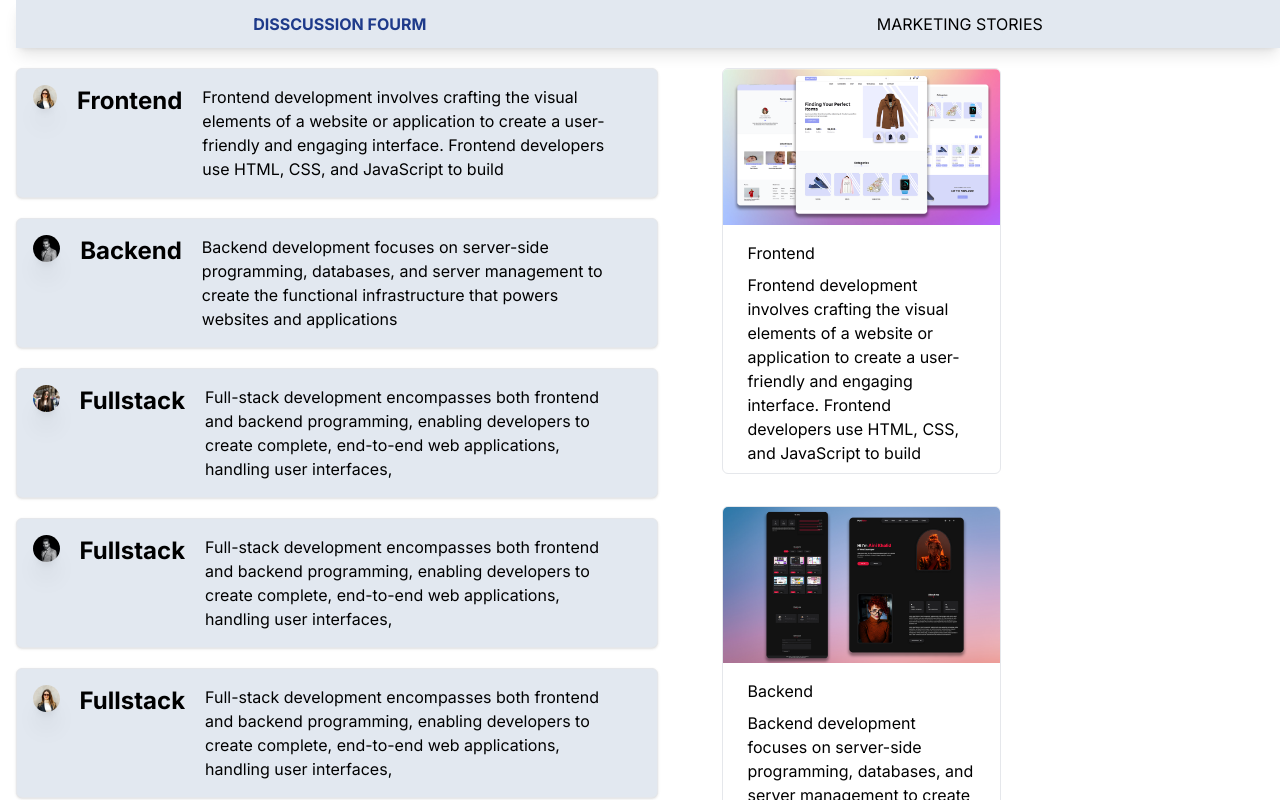
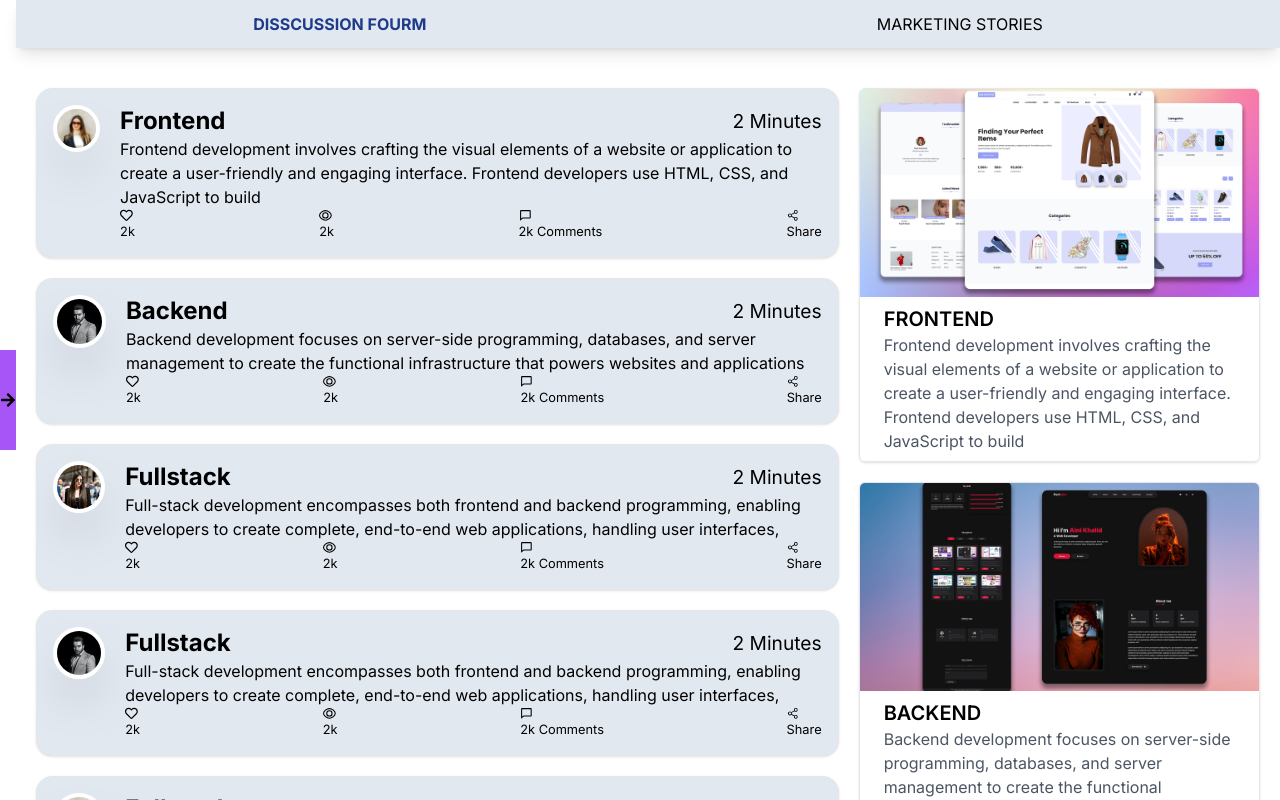
Before and after one commit to samimhub/ui-app, a Next.js app: page / in a window 1280 px wide. Shown: the top 800 px of the page. Built offline with nearby package versions, Linux system fonts and the light colour scheme.

Commit message:
new commit

```diff
--- a/src/ProjectData/index.js
+++ b/src/ProjectData/index.js
@@ -55,13 +55,3 @@ export const DisscussionDetails = [
         description: 'Full-stack development encompasses both frontend and backend programming, enabling developers to create complete, end-to-end web applications, handling user interfaces,'
       }
   ];
-  export const Menus = [
-    { title: "Disscussion Fourm", src: "disscuse" },
-    { title: "Market Stories", src: "market" },
-    { title: "Sentiment", gap: true },
-    { title: "Market "},
-    { title: "Sector"},
-    { title: "Watchlist"},
-    { title: "Events", gap: true },
-    { title: "News/Interview"},
-  ];
--- a/src/app/Component/DisscussionCard.tsx
+++ b/src/app/Component/DisscussionCard.tsx
@@ -1,6 +1,10 @@
 import {DisscussionDetails} from "@/ProjectData"
 import Image from "next/image"
 import React from 'react'
+import { FaRegHeart } from "react-icons/fa";
+import { GrView } from "react-icons/gr";
+import { BiComment } from "react-icons/bi";
+import { GoShareAndroid } from "react-icons/go";
 
 function DisscussionCard() {
   return (
@@ -28,23 +32,35 @@ type DisscussionItems={
     description:string;
 }
 
-const DisscussionItems=({ImgUrl,title,description}:DisscussionItems)=>{
-    return(
-        <>
-         <div className="flex w-full items-start gap-5 rounded-md border p-4 overflow-hidden bg-slate-200 shadow ">
-            <div className="flex flex-col">
-             <Image src={ImgUrl} alt="user" width={85} height={85} className="rounded-full shadow-xl border-
-            border-white"/>
-            </div>
-            <h3 className='blod-20 lg:bold-22 capitalize group-hover:text-white text-2xl font-bold'>{title}</h3>
-            <p>{description}</p>
-            <div>
-            </div>
-        </div>
-        </>
-
-    )
-}
+const DisscussionItems = ({ ImgUrl, title, description }: DisscussionItems) => {
+  return (
+    <div className="flex flex-col lg:flex-row w-full items-start gap-5 rounded-2xl border p-4 overflow-hidden bg-slate-200 shadow">
+      <div>
+        <Image
+          src={ImgUrl}
+          alt="user"
+          width={100}
+          height={100}
+          className="rounded-full shadow-2xl border-4
+            border-white"
+        />
+      </div>
+      <div>
+        <h3 className="flex justify-between lg:bold-22 capitalize group-hover:text-white text-2xl font-bold">
+          {title}
+          <small className="font-normal">2 minutes</small>
+        </h3>
+        <p>{description}</p>
+        <p className="flex flex-row items-center justify-between">
+          <small><FaRegHeart/>2k</small>
+          <small><GrView />2k</small>
+          <small><BiComment/>2k Comments</small>
+          <small><GoShareAndroid/>Share</small>
+        </p>
+      </div>
+    </div>
+  );
+};
 
 
 export default DisscussionCard
--- a/src/app/Component/MainSector.tsx
+++ b/src/app/Component/MainSector.tsx
@@ -2,8 +2,8 @@
 
 import { useState } from "react";
 import DisscussionCard from "./DisscussionCard";
+import Headers from "./Headers";
 import MarketingStories from "./MarketingStories";
-import Headers from "./Headers";
 
 function MainSector() {
 
@@ -12,7 +12,7 @@ function MainSector() {
     <div className="space-y-5 z-2">
       <Headers page={page} setPage={setPage} />
       {/*Display for desktop view*/}
-      <div className="hidden lg:flex space-x-16 ">
+      <div className="hidden lg:grid grid-cols-[3fr_1.5fr] p-5 gap-5 ">
         <div>
           <DisscussionCard/>
         </div>
@@ -23,7 +23,7 @@ function MainSector() {
 
       {/*Display for Mobile view*/ }
 
-      <div className="lg:hidden">
+      <div className="lg:hidden px-5">
       {page === 1 && <DisscussionCard />}
       {page === 2 && <MarketingStories />}
       </div>
--- a/src/app/Component/MarketingStories.tsx
+++ b/src/app/Component/MarketingStories.tsx
@@ -5,40 +5,42 @@ import Image from "next/image";
 
     function MarketingStories() {
       return (
-    <section className="max-container padding-container gap-8">
-      <div className=" grid gap-8 md:grid-cols-1">
-        {
-          MarketDetails.map((details)=>(
+        <section className="flex flex-col gap-5 items-center">
+          {MarketDetails.map((details) => (
             <PortfolioItem
               key={details.title}
               ImgURL={details.ImgUrl}
               title={details.title}
               description={details.description}
             />
-          ))
-        }
-      </div>
+          ))}
       </section>
     );
     }
+
 
 type PortfolioItem={
   title:string;
   ImgURL:string;
   description:string;
 }
-const PortfolioItem =({title,ImgURL,description}:PortfolioItem) =>{
-return(
-  <div className="flex lg:w-1/2 flex-1 flex-col items-center justify-center rounded-md border overflow-hidden">
-
-      <div className="group-hover:scale-110 transition-all duration-1000">
-        <Image src={ImgURL} alt="map" width={444} height={200}/>
+const PortfolioItem = ({ title, ImgURL, description }: PortfolioItem) => {
+  return (
+    <div className="rounded-md border shadow overflow-hidden w-full ">
+      <div>
+        <Image
+          src={ImgURL}
+          alt="map"
+          width={444}
+          height={200}
+          className="object-cover w-full h-52"
+        />
       </div>
       <div className="px-6 py-2">
-      <h3 className=" my-2 capitalize">{title}</h3>
-      <p className="regular-16 text-gray-30">{description}</p>
+        <h3 className="font-semibold text-xl uppercase">{title}</h3>
+        <p className="regular-16 text-gray-600 w-100">{description}</p>
       </div>
     </div>
-)
-}
+  );
+};
 export default MarketingStories
--- a/src/app/Component/NavBar.tsx
+++ b/src/app/Component/NavBar.tsx
@@ -51,7 +51,7 @@ function SideBar({open}:{open:boolean}){
 
 function ActionButton({open,setOpen}:{open:boolean,setOpen:any}){
     return(
-      <div className='flex flex-col items-center justify-center'>
+      <div className='flex flex-col items-center justify-center h-screen'>
         <div className='flex flex-col items-center justify-center cursor-pointer h-[100px] bg-purple-500'
              onClick={()=>setOpen(!open)}>
           {open ?(
```
Lines whose indentation alone changed are shown as unchanged.
